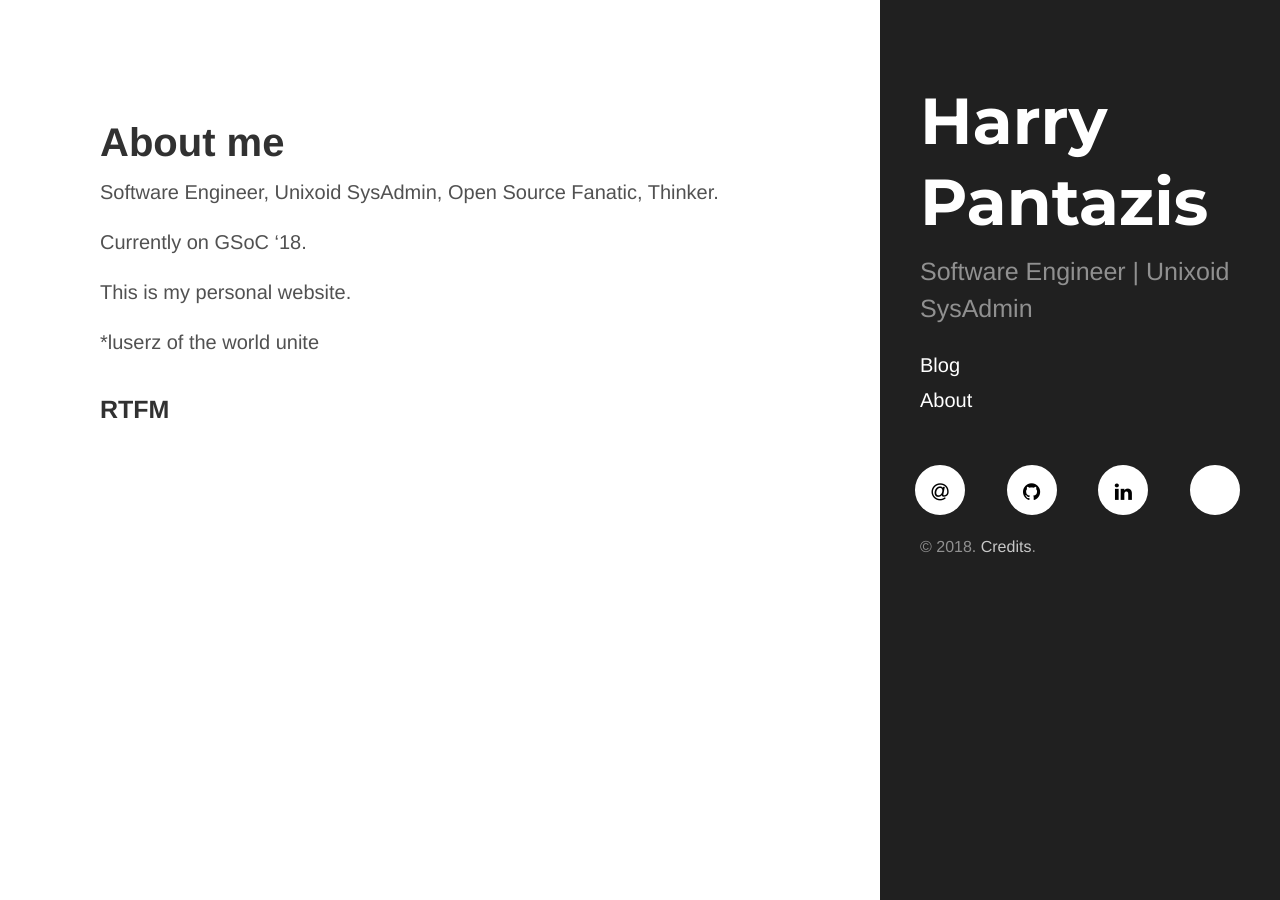
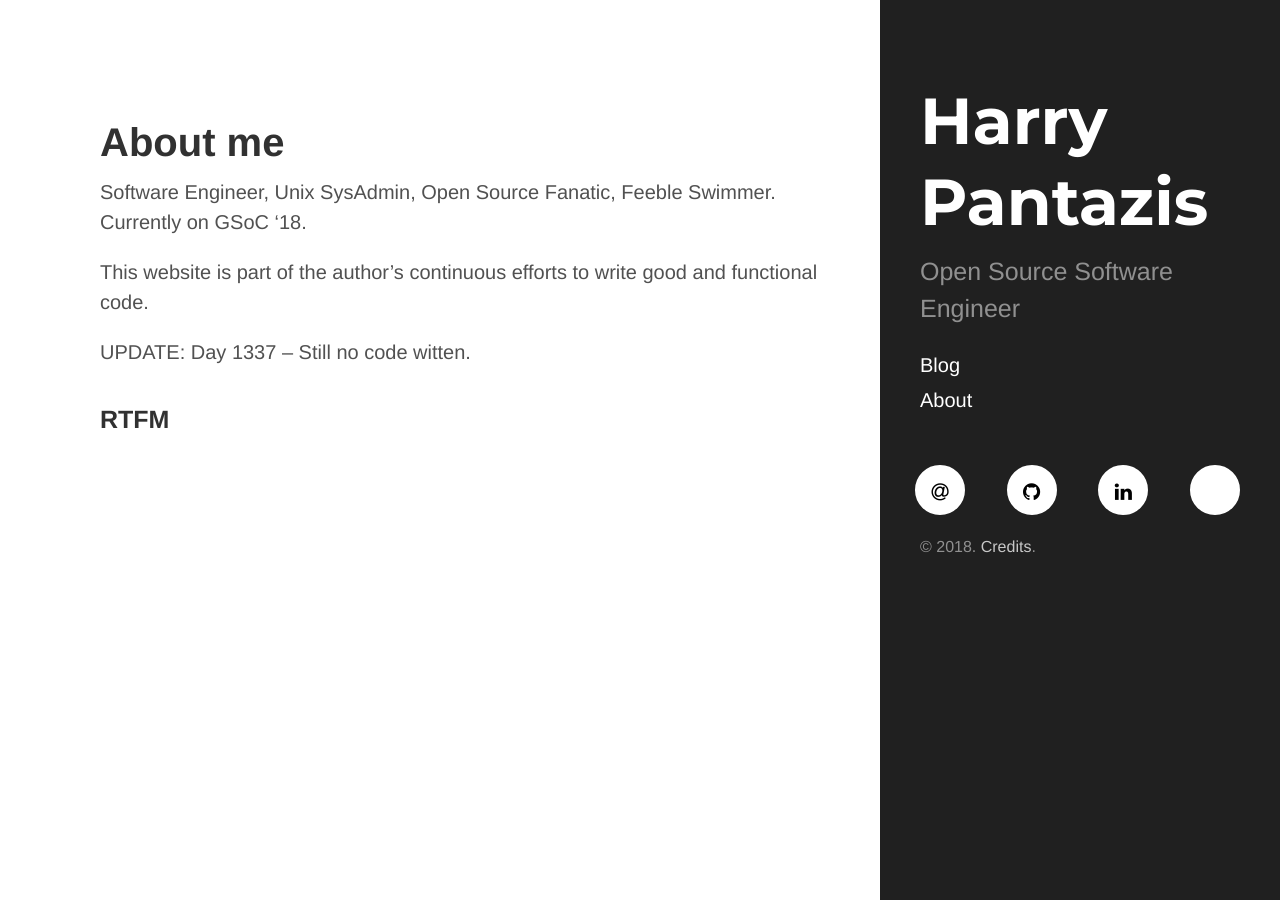
Before and after one commit to An0u/luserx0.github.io, a Jekyll site: the page built from about.md, in a window 1280 px wide. Built offline with Jekyll 4.4.1, drawn with Linux system fonts in a browser that asks for light colours; nearby versions of some CDN libraries.

Commit message:
Minor updates

```diff
--- a/404.html
+++ b/404.html
@@ -6,5 +6,5 @@ permalink: 404.html
 
 <div class="page">
   <h1 class="page-title">404: Page not found</h1>
-  <p class="lead">Sorry, I've misplaced that page or it's pointing to something that doesn't exist. <a href="{{ site.baseurl }}">Head back home</a> to try finding it again.</p>
+  <p class="lead">Someone made a mess   PS: It wasn't me.  <a href="{{ site.baseurl }}">Head back home</a> to try finding it again.</p>
 </div>
--- a/_config.yml
+++ b/_config.yml
@@ -6,8 +6,7 @@ permalink:        pretty
 
 # Setup
 title:            Harry Pantazis
-tagline:          'Awesome'
-description:      'Software Engineer | Unixoid SysAdmin'
+description:      'Open Source Software Engineer'
 baseurl:
 
 author:
@@ -17,7 +16,7 @@ author:
   github:         'https://github.com/luserx0'
 
 
-paginate:         3
+paginate:         1
 
 # Custom vars
 github:
--- a/about.md
+++ b/about.md
@@ -4,11 +4,13 @@ title: About
 ---
 # About me
 
-Software Engineer, Unixoid SysAdmin, Open Source Fanatic, Thinker.
-
+Software Engineer, Unix SysAdmin, Open Source Fanatic, Feeble Swimmer.
 Currently on GSoC '18.
 
-This is my personal website.
+This website is part of the author's continuous efforts to write good and
+functional code.
 
-*luserz of the world unite
+
+UPDATE: Day 1337 -- Still no code witten.
+
 ### RTFM
```
Also changed, not shown: credits.md (+3 -3 lines), 1 other file.
